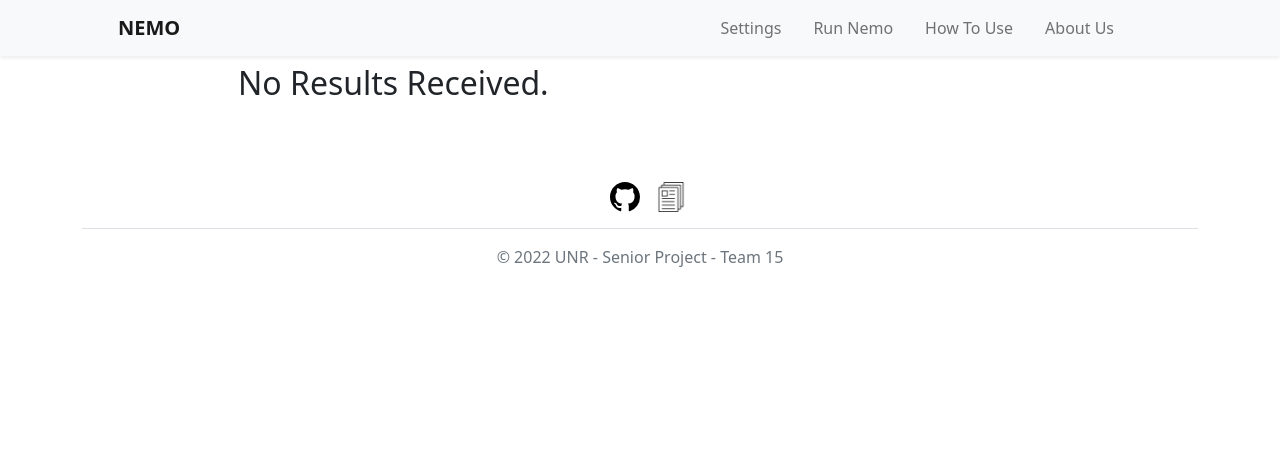
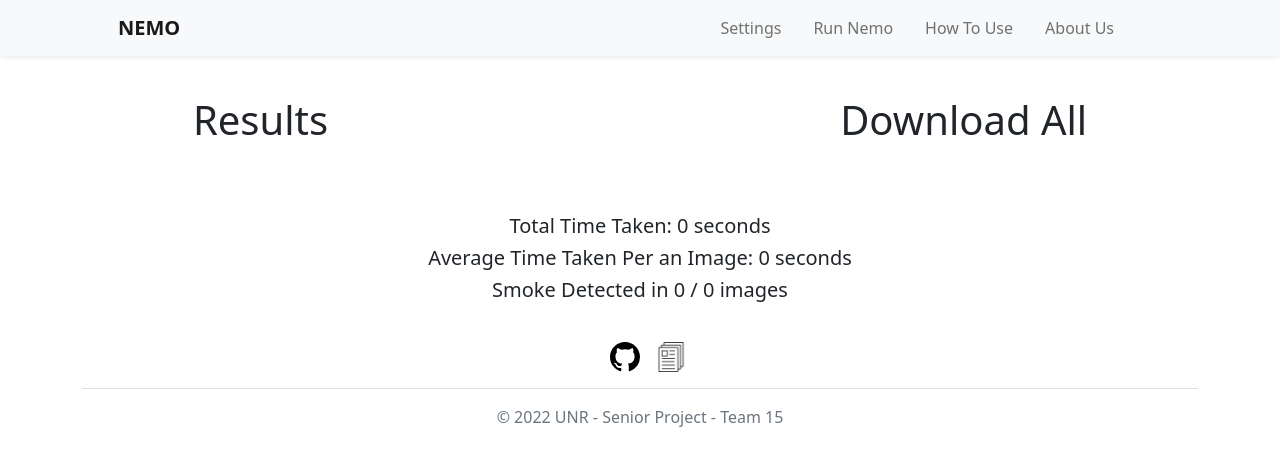
Before and after one commit to Curtis-CS/Nemo-Frontend, a Vue app: page /results in a window 1280 px wide. Shown: the top 466 px of the page. Built offline with nearby package versions, Linux system fonts and the light colour scheme.

Commit message:
Fixed linking delay with results page.

```diff
--- a/src/components/MenuBar.vue
+++ b/src/components/MenuBar.vue
@@ -20,7 +20,7 @@
           <li class="nav-item">
             <router-link class="nav-link me-lg-3" to="/">Run Nemo</router-link>
           </li>
-          <li v-if="checkStatus()" class="nav-item">
+          <li v-if="!checkStatus()" class="nav-item">
             <router-link class="nav-link me-lg-3" to="/results">Results</router-link>
           </li>
           <li class="nav-item">
@@ -52,7 +52,7 @@ export default {
       /**
        * Function to check the status of the post request.
        */
-      return !!store.state.status;
+      return store.state.result_images.length === 0;
     }
   }
 }
--- a/src/views/Results.vue
+++ b/src/views/Results.vue
@@ -1,11 +1,6 @@
 <template>
   <section class="bg-white">
-    <div class="container px-5 mt-custom max-column-width min-column-width" v-if="checkResults()">
-      <h2>No Results Received.</h2>
-    </div>
-    <div v-else>
-      <Lightbox/>
-    </div>
+    <Lightbox/>
   </section>
 </template>
 
```
